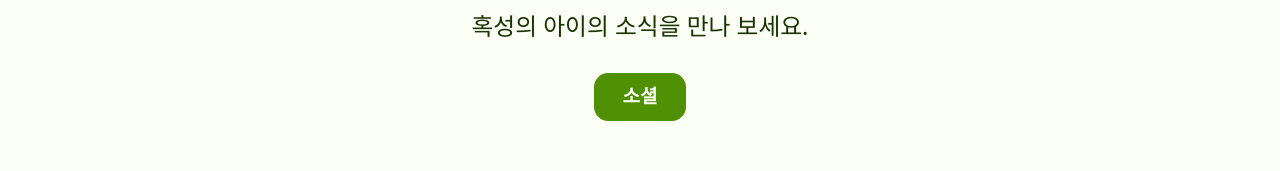
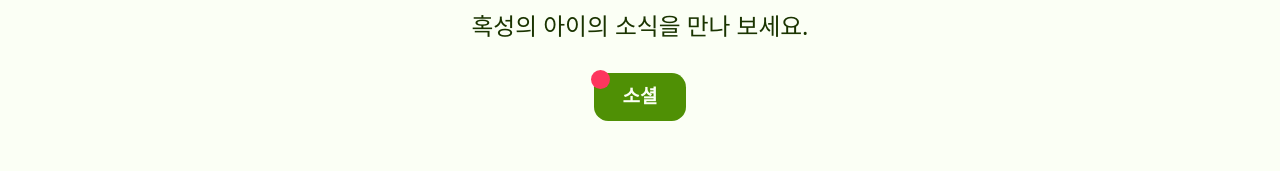
Before and after one commit to jihun-io/grnplnt, a Next.js app: page / in a window 1280 px wide. Shown: the part 6307-6478 px from the top of the page. Built offline with nearby package versions, Linux system fonts and the light colour scheme; a web font is replaced by a local one.

Commit message:
소셜 버튼에 노티피케이션 추가

```diff
--- a/src/app/page.js
+++ b/src/app/page.js
@@ -5,6 +5,8 @@ import Link from "next/link";
 import HeroCarousel from "../components/HeroCarousel";
 import SynopsisText from "@/components/SynopsisText";
 import Merch from "@/components/Merch";
+import SocialButton from "@/components/SocialButton";
+import { data } from "./social/page";
 
 export default function Home() {
   const characterDesc =
@@ -125,12 +127,7 @@ export default function Home() {
           <p className="text-xl leading-8 break-keep text-center">
             혹성의 아이의 소식을 만나 보세요.
           </p>
-          <Link
-            className="bg-sugar-cane-700 rounded-xl py-2 px-6 mt-5 font-bold text-sugar-cane-50 hover:bg-sugar-cane-800 transition-colors"
-            href="./social"
-          >
-            소셜
-          </Link>
+          <SocialButton data={data} />
         </article>
       </section>
     </main>
--- /dev/null
+++ b/src/components/SocialButton.js
@@ -0,0 +1,40 @@
+"use client";
+
+import Link from "next/link";
+import { useState, useEffect } from "react";
+import NewDot from "./NewDot";
+
+export default function SocialButton({ data }) {
+  const [isSocialVisited, setIsSocialVisited] = useState(new Date());
+
+  useEffect(() => {
+    const date = new Date(localStorage.getItem("socialVisit"));
+    setIsSocialVisited(date);
+  }, []);
+
+  const socialLastDate = data
+    .map((item) => new Date(item.date))
+    .sort()
+    .reverse()[0];
+
+  return (
+    <Link
+      className="relative bg-sugar-cane-700 rounded-xl py-2 px-6 mt-5 font-bold text-sugar-cane-50 hover:bg-sugar-cane-800 transition-colors"
+      href="./social"
+    >
+      {socialLastDate > isSocialVisited ? (
+        <NewDot
+          style={{
+            position: "absolute",
+            top: "-3px",
+            // transform: "translateY(-50%)",
+            left: "-3px",
+            width: "1rem",
+            height: "1rem",
+          }}
+        />
+      ) : null}
+      소셜
+    </Link>
+  );
+}
```
